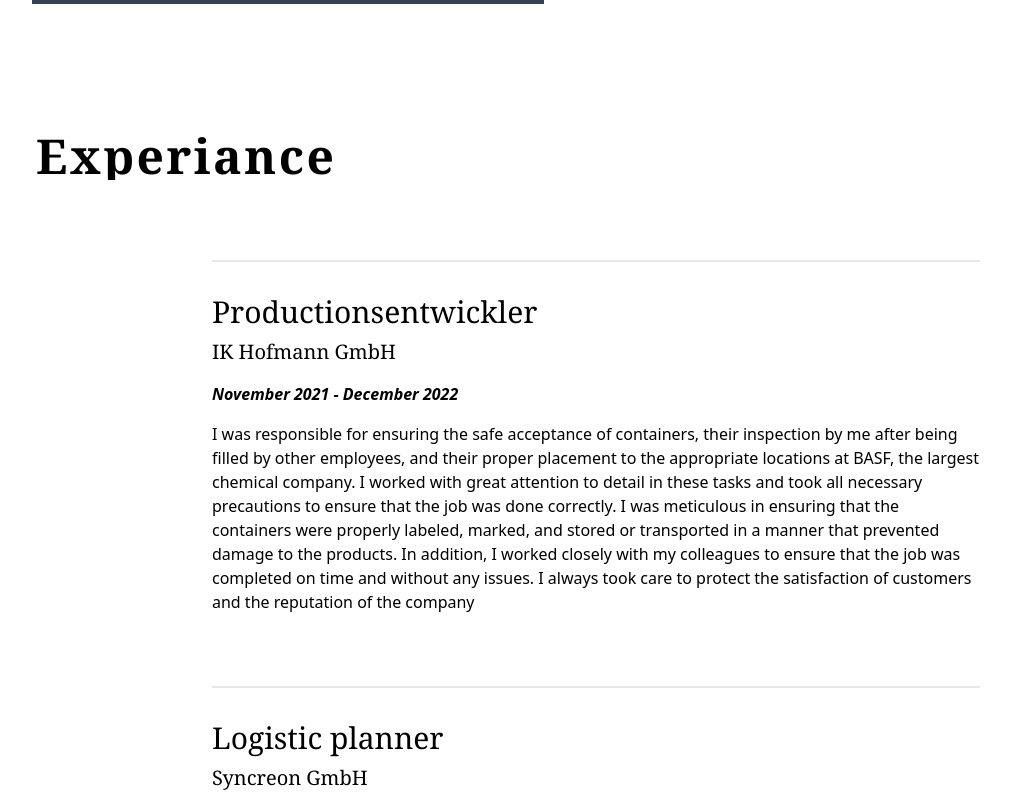
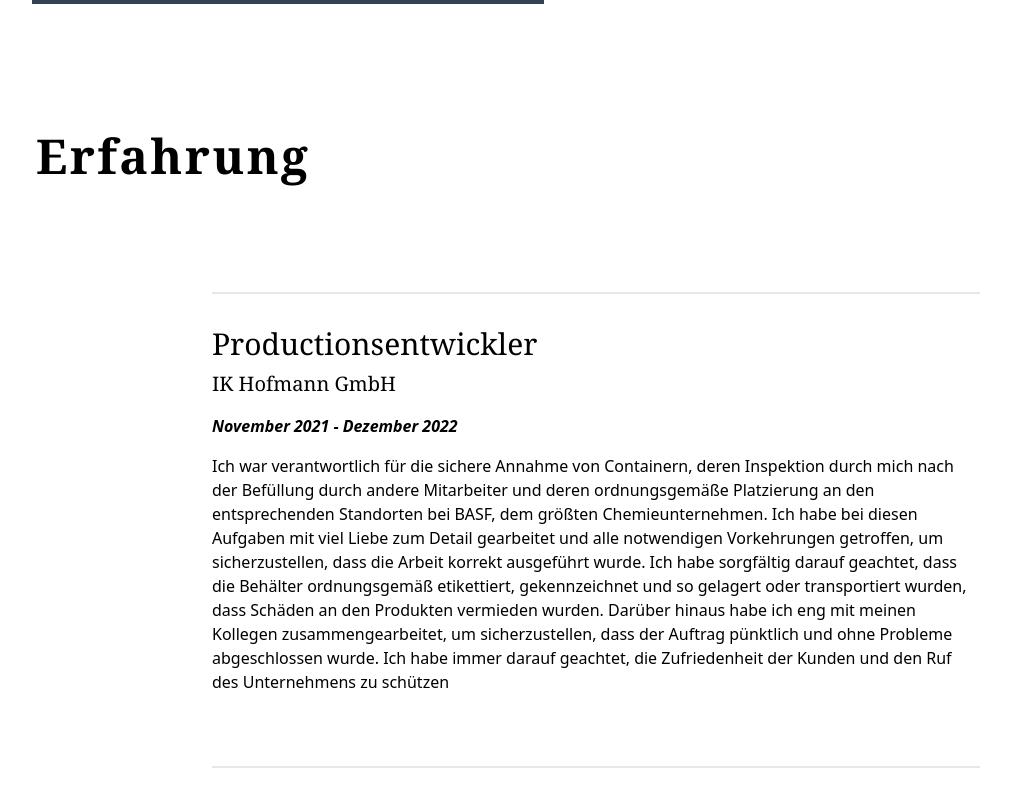
Before and after one commit to rizvan555/My_Portfolio, a React (Create React App) app: page / in a window 1280 px wide. Shown: the part 2540-3340 px from the top of the page, without its empty margins (44-1055 px from the left). Built offline with nearby package versions, Linux system fonts and the light colour scheme; the HTML template or start-up script is replaced by a standard one.

Commit message:
Update page4.tsx

```diff
--- a/src/pages/page4.tsx
+++ b/src/pages/page4.tsx
@@ -1,42 +1,64 @@
-import React from 'react';
-import 'animate.css/animate.min.css';
+import React from "react";
+import "animate.css/animate.min.css";
+import de from "../components/de.json";
+import eng from "../components/eng.json";
 
-function Page4() {
+interface Page4Props {
+  language: boolean;
+  setLanguage: React.Dispatch<React.SetStateAction<boolean>>;
+}
+
+function Page4({ language }: Page4Props) {
   const experiances = [
     {
-      title: 'Productionsentwickler',
-      company: 'IK Hofmann GmbH',
-      date: 'November 2021 -  December 2022',
+      title: "Productionsentwickler",
+      company: "IK Hofmann GmbH",
+      date: "November 2021 -  December 2022",
       contain:
-        'I was responsible for ensuring the safe acceptance of containers, their inspection by me after being filled by other employees, and their proper placement to the appropriate locations at BASF, the largest chemical company. I worked with great attention to detail in these tasks and took all necessary precautions to ensure that the job was done correctly. I was meticulous in ensuring that the containers were properly labeled, marked, and stored or transported in a manner that prevented damage to the products.  In addition, I worked closely with my colleagues to ensure that the job was completed on time and without any issues. I always took care to protect the satisfaction of customers and the reputation of the company',
+        "I was responsible for ensuring the safe acceptance of containers, their inspection by me after being filled by other employees, and their proper placement to the appropriate locations at BASF, the largest chemical company. I worked with great attention to detail in these tasks and took all necessary precautions to ensure that the job was done correctly. I was meticulous in ensuring that the containers were properly labeled, marked, and stored or transported in a manner that prevented damage to the products.  In addition, I worked closely with my colleagues to ensure that the job was completed on time and without any issues. I always took care to protect the satisfaction of customers and the reputation of the company",
     },
     {
-      title: 'Logistic planner',
-      company: 'Syncreon GmbH',
-      date: 'March 2020 - October 2021',
+      title: "Logistic planner",
+      company: "Syncreon GmbH",
+      date: "March 2020 - October 2021",
       contain:
-        'One of my job responsibilities has been ensuring the proper management of logistics and ensuring timely, safe, and proper placement of goods for clients of any logistics company. This includes ensuring that containers and shipments are properly filled and that they are received and placed in accordance with the requirements of users.Overall, my work experience in this role has allowed me to develop my skills in logistics management, including the organization and safe handling of goods, as well as ensuring timely and effective delivery of shipments.',
+        "One of my job responsibilities has been ensuring the proper management of logistics and ensuring timely, safe, and proper placement of goods for clients of any logistics company. This includes ensuring that containers and shipments are properly filled and that they are received and placed in accordance with the requirements of users.Overall, my work experience in this role has allowed me to develop my skills in logistics management, including the organization and safe handling of goods, as well as ensuring timely and effective delivery of shipments.",
     },
     {
-      title: 'Front End Developer',
-      company: 'Farkhadov LLC & Trans Broker MMC',
-      date: 'October 2006 - September 2015',
+      title: "Front End Developer",
+      company: "Farkhadov LLC & Trans Broker MMC",
+      date: "October 2006 - September 2015",
       contain:
-        'During my tenure from 2006 to 2015, I had the opportunity to work as a Frontend Developer in various joint projects with Farkhadov LLC and Transbroker LLC. My role involved utilizing my expertise in HTML, CSS, JavaScript, and MySQL that I had acquired during my university studies. I was able to further develop these skills in a professional setting, working on diverse projects.As part of my responsibilities, I was responsible for monitoring the websites of various government agencies and private companies. This included ensuring the proper functioning of webpages, as well as managing and organizing the necessary data. I was also tasked with updating outdated information with the latest data to ensure that users had access to the most up-to-date information.Overall, my experience working in this role allowed me to hone my technical skills, learn to work collaboratively with colleagues, and develop an understanding of how to manage and maintain websites effectively.',
+        "During my tenure from 2006 to 2015, I had the opportunity to work as a Frontend Developer in various joint projects with Farkhadov LLC and Transbroker LLC. My role involved utilizing my expertise in HTML, CSS, JavaScript, and MySQL that I had acquired during my university studies. I was able to further develop these skills in a professional setting, working on diverse projects.As part of my responsibilities, I was responsible for monitoring the websites of various government agencies and private companies. This included ensuring the proper functioning of webpages, as well as managing and organizing the necessary data. I was also tasked with updating outdated information with the latest data to ensure that users had access to the most up-to-date information.Overall, my experience working in this role allowed me to hone my technical skills, learn to work collaboratively with colleagues, and develop an understanding of how to manage and maintain websites effectively.",
     },
   ];
   return (
     <div>
       <header className="flex justify-start py-16 px-20">
         <h2
-          className="text-5xl font-bold tracking-wider font-serif mb-[2vh] animate__animated overflow-hidden"
-          style={{ animationDuration: '3s' }}
+          className="text-5xl h-20 font-bold tracking-wider font-serif mb-[2vh] animate__animated overflow-hidden"
+          style={{ animationDuration: "3s" }}
         >
-          Experiance
+          {language ? eng.experianceTitle : de.experianceTitle}
         </h2>
       </header>
       <main className="flex flex-col justify-center items-center gap-10">
-        {experiances.map((experiance) => {
+        {language
+          ? eng.experiances.map((experiance) => {
+              return (
+                <div className=" w-[60vw]">
+                  <h3 className="border-t-2 pt-8 text-3xl font-serif ">
+                    {experiance.title}
+                  </h3>
+                  <h3 className="pt-2 text-xl mb-4 font-serif ">
+                    {experiance.company}
+                  </h3>
+                  <span className="italic font-bold">{experiance.date}</span>
+                  <p className=" mt-4 mb-4">{experiance.contain}</p>
+                </div>
+              );
+            })
+          : de.experiances.map((experiance) => {
               return (
                 <div className=" w-[60vw]">
                   <h3 className="border-t-2 pt-8 text-3xl font-serif ">
```
Lines whose indentation alone changed are shown as unchanged.
